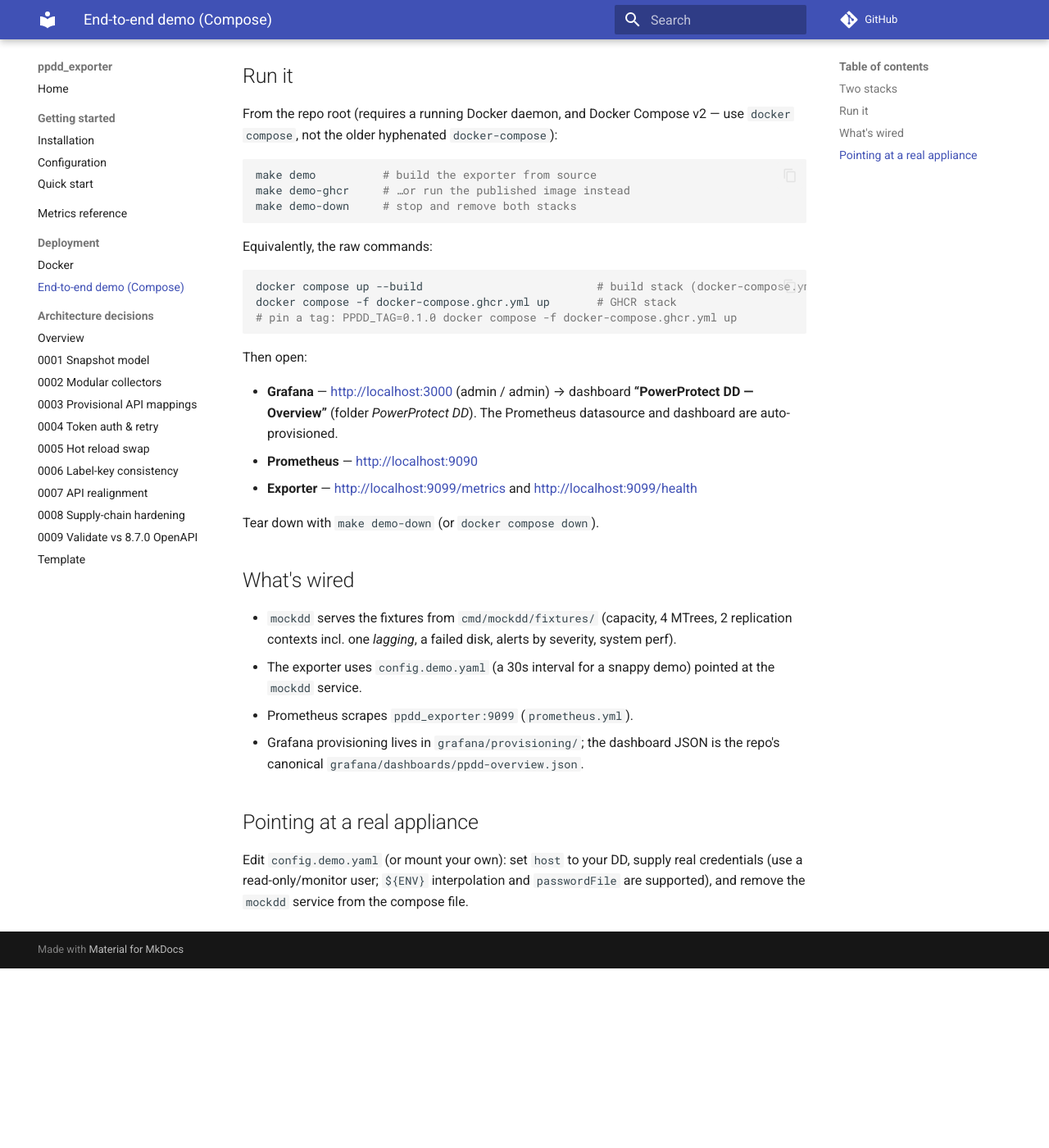
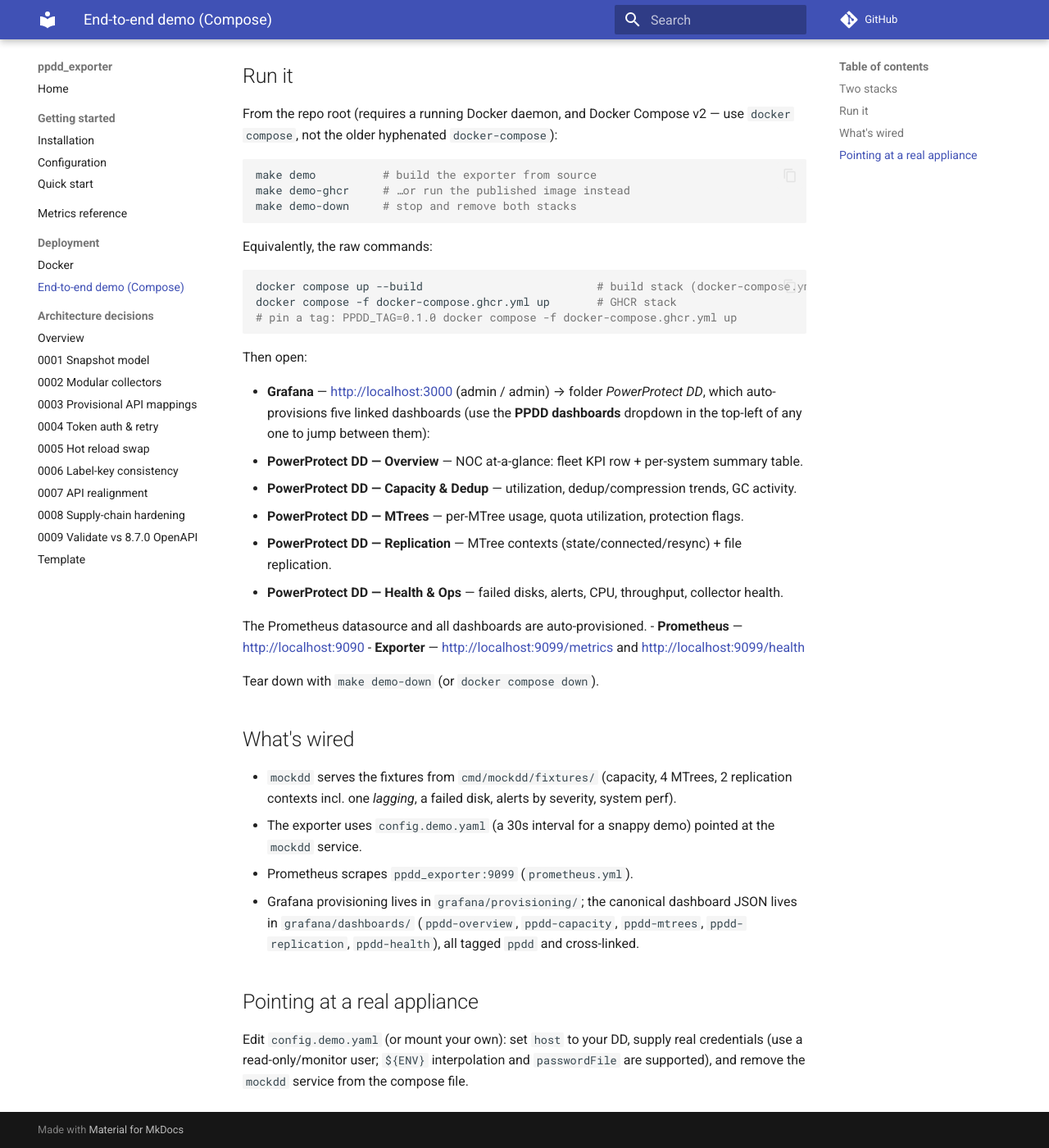
Before and after one commit to fjacquet/ppdd_exporter, an MkDocs documentation site: the page built from docs/deployment/compose-demo.md, in a window 1280 px wide and 1400 px high, scrolled down 625 px. Shown: the whole window at 82% size. Built offline with MkDocs 1.6.1 and Material for MkDocs 9.7.7, drawn with Linux system fonts in a browser that asks for light colours; comment, search, counter and statistics services are not loaded; before the commit the page ends 1806 px from its top, so only the background shows below that.

Commit message:
feat(grafana): split overview into a five-dashboard NOC suite (#11)
Replace the single ppdd-overview dashboard with five linked, auto-provisioned
dashboards (overview + capacity/mtrees/replication/health drill-downs), all
tagged ppdd with a cross-navigation dropdown.

- overview: fleet KPI row + per-system summary table (inline gauges, status colors)
- capacity: utilization, dedup trends, GC/cleaning state timeline
- mtrees: per-MTree usage, quota utilization %, soft/hard quotas + flags
- replication: MTree context table/timeline + file replication stats
- health: failed-disk detail, alerts by severity/class, CPU, throughput, collectors

Surfaces previously-unused metrics (GC, MTree quotas, replication
connected/enabled, file-replication logical bytes/active files/status, per-disk
failures). Shared crosshair tooltip, consistent threshold palette, and panel
descriptions throughout. Every query validated end-to-end against the mockdd
Compose demo. Docs and CHANGELOG updated.

Co-authored-by: Claude Opus 4.8 (1M context) <noreply@anthropic.com>

```diff
--- a/docs/deployment/compose-demo.md
+++ b/docs/deployment/compose-demo.md
@@ -39,7 +39,14 @@ docker compose -f docker-compose.ghcr.yml up       # GHCR stack
 
 Then open:
 
-- **Grafana** — <http://localhost:3000> (admin / admin) → dashboard **“PowerProtect DD — Overview”** (folder *PowerProtect DD*). The Prometheus datasource and dashboard are auto-provisioned.
+- **Grafana** — <http://localhost:3000> (admin / admin) → folder *PowerProtect DD*, which auto-provisions five linked dashboards (use the **PPDD dashboards** dropdown in the top-left of any one to jump between them):
+  - **PowerProtect DD — Overview** — NOC at-a-glance: fleet KPI row + per-system summary table.
+  - **PowerProtect DD — Capacity & Dedup** — utilization, dedup/compression trends, GC activity.
+  - **PowerProtect DD — MTrees** — per-MTree usage, quota utilization, protection flags.
+  - **PowerProtect DD — Replication** — MTree contexts (state/connected/resync) + file replication.
+  - **PowerProtect DD — Health & Ops** — failed disks, alerts, CPU, throughput, collector health.
+
+  The Prometheus datasource and all dashboards are auto-provisioned.
 - **Prometheus** — <http://localhost:9090>
 - **Exporter** — <http://localhost:9099/metrics> and <http://localhost:9099/health>
 
@@ -52,8 +59,9 @@ Tear down with `make demo-down` (or `docker compose down`).
 - The exporter uses `config.demo.yaml` (a 30s interval for a snappy demo) pointed at the
   `mockdd` service.
 - Prometheus scrapes `ppdd_exporter:9099` (`prometheus.yml`).
-- Grafana provisioning lives in `grafana/provisioning/`; the dashboard JSON is the repo's
-  canonical `grafana/dashboards/ppdd-overview.json`.
+- Grafana provisioning lives in `grafana/provisioning/`; the canonical dashboard JSON lives in
+  `grafana/dashboards/` (`ppdd-overview`, `ppdd-capacity`, `ppdd-mtrees`, `ppdd-replication`,
+  `ppdd-health`), all tagged `ppdd` and cross-linked.
 
 ## Pointing at a real appliance
 
```
Also changed, not shown: CHANGELOG.md (+19 -0 lines), 5 other files.
